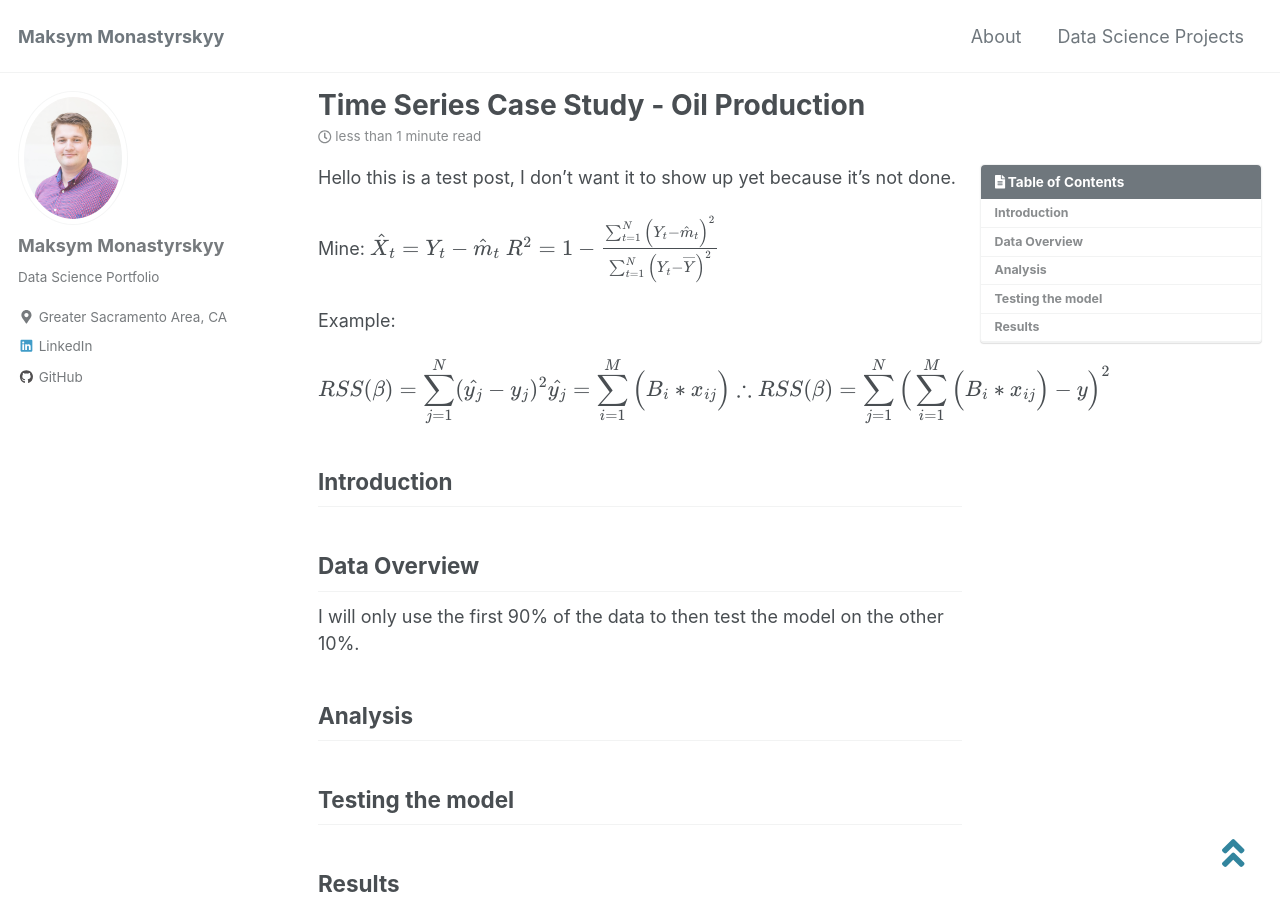
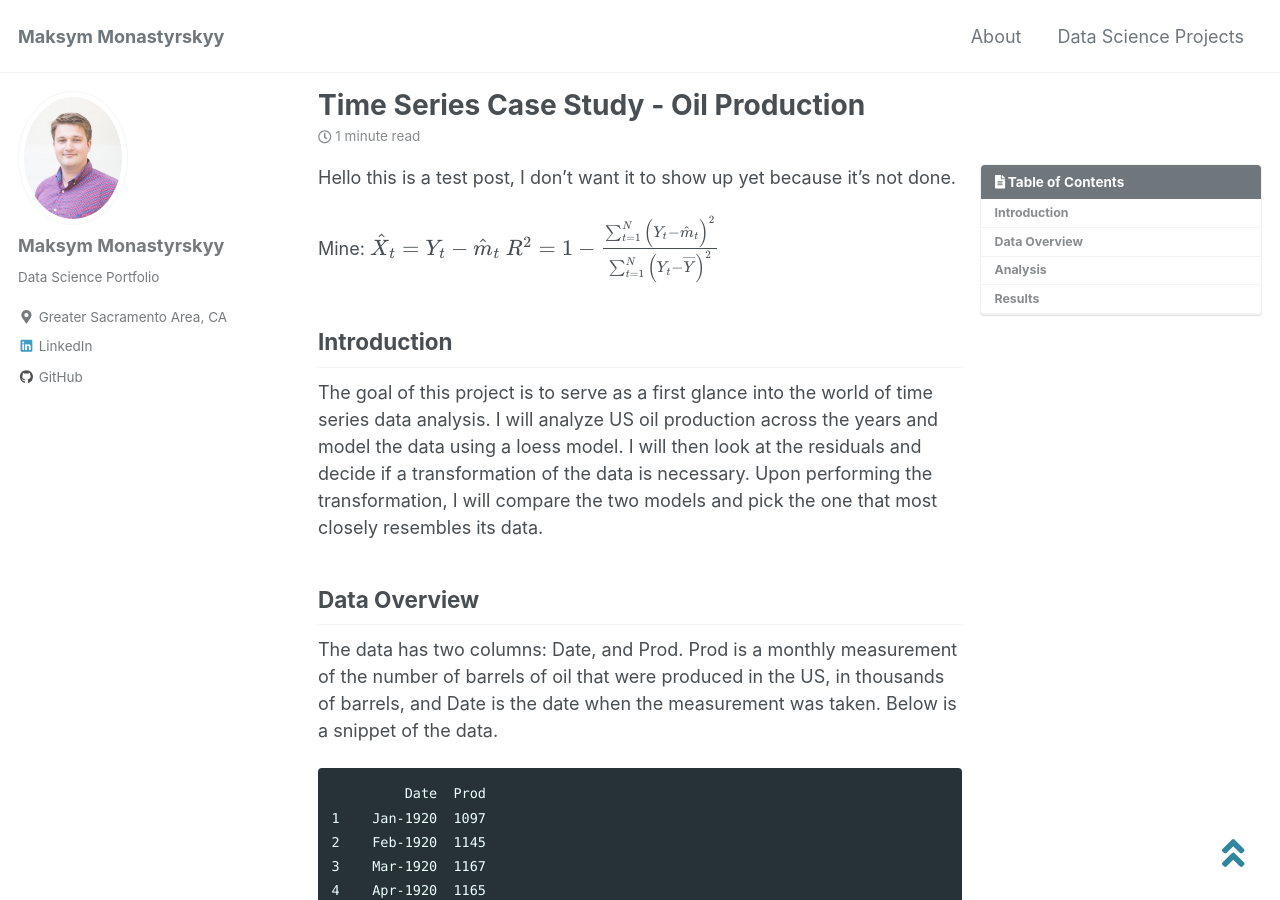
Before and after one commit to monastyrskyy/monastyrskyy.github.io, a Jekyll site: the page built from _posts/2019-2-26-time-series.md, in a window 1280 px wide and 900 px high. Built offline with Jekyll 4.4.1, drawn with Linux system fonts in a browser that asks for light colours; cached includes are drawn as plain includes; nearby versions of some CDN libraries; formulas are drawn with MathJax 3; some of the changed text lies outside the part shown.

Commit message:
putting together a first draft v1

````diff
--- a/_posts/2019-2-26-time-series.md
+++ b/_posts/2019-2-26-time-series.md
@@ -32,24 +32,45 @@
 \ R^2 = 1 - {\sum_{t = 1}^N \Big( Y_{t}-\hat{m}_{t} \Big)^2 \over {\sum_{t = 1}^N \Big( Y_{t}-\overline{Y} \Big)^2}} $$
 
 
-Example:
-
-$$
-RSS(\beta) = \sum_{j = 1}^N ( \hat{y_j} - y_j)^2
-\\
-\hat{y_j} = \sum_{i = 1}^M \Big(    B_i * x_{ij} \Big)
-\\
-\\
-\therefore RSS(\beta) = \sum_{j = 1}^N \Big( \sum_{i = 1}^M \Big(    B_i * x_{ij} \Big) - y \Big)^2
-$$
-
 ## Introduction
+The goal of this project is to serve as a first glance into the world of time series data analysis. I will analyze US oil production across the years and model the data using a loess model. I will then look at the residuals and decide if a transformation of the data is necessary. Upon performing the transformation, I will compare the two models and pick the one that most closely resembles its data.
 
 ## Data Overview
-I will only use the first 90% of the data to then test the model on the other 10%.
+The data has two columns: Date, and Prod. Prod is a monthly measurement of the number of barrels of oil that were produced in the US, in thousands of barrels, and Date is the date when the measurement was taken. Below is a snippet of the data.
+
+```text
+         Date  Prod
+1    Jan-1920  1097
+2    Feb-1920  1145
+3    Mar-1920  1167
+4    Apr-1920  1165
+5    May-1920  1181
+6    Jun-1920  1222
+7    Jul-1920  1218
+8    Aug-1920  1255
+9    Sep-1920  1251
+10   Oct-1920  1277
+11   Nov-1920  1287
+12   Dec-1920  1257
+13   Jan-1921  1230
+14   Feb-1921  1269
+15   Mar-1921  1326
+16   Apr-1921  1341
+...
+```
 
 ## Analysis
+**original data**
+<div style="text-align:center"><img src="{{ site.url }}{{ site.baseurl }}/images/4.time_series_oil/1.loess_span_0.25_V1.png" alt="Original data with loess span = 0.25"></div><br/>
 
-## Testing the model
+*residuals*
+<div style="text-align:center"><img src="{{ site.url }}{{ site.baseurl }}/images/4.time_series_oil/2.residuals_V1.png" alt="Original data with loess span = 0.25"></div><br/>
+
+
+**transformed data with a log**
+<div style="text-align:center"><img src="{{ site.url }}{{ site.baseurl }}/images/4.time_series_oil/3.log_loess_span_0.25_V1.png" alt="Original data with loess span = 0.25"></div><br/>
+
+*residuals*
+<div style="text-align:center"><img src="{{ site.url }}{{ site.baseurl }}/images/4.time_series_oil/4.log_residuals_V1.png" alt="Original data with loess span = 0.25"></div><br/>
 
 ## Results
````
Also changed, not shown: images/4.time_series_oil/1.loess_span_0.25_V1.png (added), images/4.time_series_oil/2.residuals_V1.png (added), images/4.time_series_oil/3.log_loess_span_0.25_V1.png (added), images/4.time_series_oil/4.log_residuals_V1.png (added).
